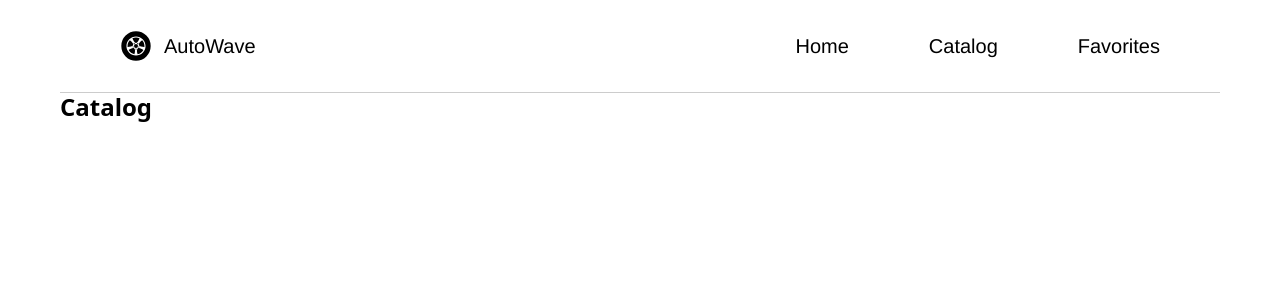
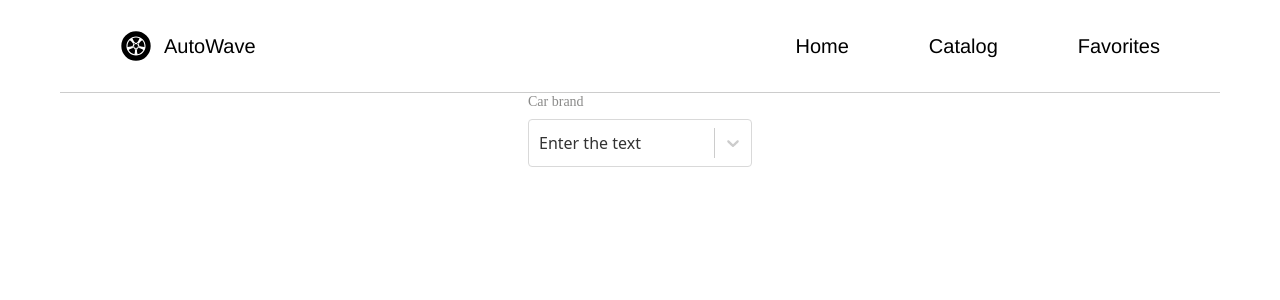
Before and after one commit to AnnaHort/auto-wave, a React (Create React App) app: page /catalog in a window 1280 px wide. Shown: the top 300 px of the page. Built offline with nearby package versions, Linux system fonts and the light colour scheme.

Commit message:
added CarFilter component
-added react-select library
-added select carBrand and carBrandSearchStyles

```diff
--- a/package.json
+++ b/package.json
@@ -12,6 +12,7 @@
     "react-icons": "^4.12.0",
     "react-router-dom": "^6.20.1",
     "react-scripts": "5.0.1",
+    "react-select": "^5.8.0",
     "styled-components": "^6.1.1",
     "web-vitals": "^2.1.4"
   },
--- /dev/null
+++ b/src/components/CarFilter/CarFilter.jsx
@@ -0,0 +1,58 @@
+import React from "react";
+import Select from "react-select";
+
+import {
+  FilterFormStyled,
+  LabelStyled,
+  SelectorContainerStyled,
+} from "./CarFilter.styled";
+
+const options = [
+  { value: "chocolate", label: "Chocolate" },
+  { value: "strawberry", label: "Strawberry" },
+  { value: "vanilla", label: "Vanilla" },
+];
+
+const carBrandSearchStyles = {
+  control: (provided, state) => ({
+    ...provided,
+    borderColor: "#d9d9d9",
+    boxShadow: state.isFocused ? "transparent" : "none",
+    width: "224px",
+    height: "48px",
+    "&:hover": {
+      borderColor: "#d9d9d9",
+    },
+  }),
+  option: (provided, state) => ({
+    ...provided,
+    backgroundColor: "transparent",
+    color: state.isFocused ? "#121417" : "rgba(18, 20, 23, 0.20)",
+    "&:hover": {
+      backgroundColor: state.isFocused ? "transparent" : "#transparent",
+    },
+  }),
+  singleValue: (provided) => ({
+    ...provided,
+    width: "224px",
+  }),
+};
+
+const CarFilter = () => {
+  const defaultValue = { value: "", label: "Enter the text" };
+  return (
+    <FilterFormStyled method="post">
+      <SelectorContainerStyled>
+        <LabelStyled htmlFor="carBrand">Car brand</LabelStyled>
+        <Select
+          options={options}
+          styles={carBrandSearchStyles}
+          id="carBrand"
+          defaultValue={defaultValue}
+        />
+      </SelectorContainerStyled>
+    </FilterFormStyled>
+  );
+};
+
+export default CarFilter;
--- /dev/null
+++ b/src/components/CarFilter/CarFilter.styled.js
@@ -0,0 +1,43 @@
+import styled from "styled-components";
+
+export const FilterFormStyled = styled.div`
+  display: flex;
+  justify-content: center;
+  align-items: flex-end;
+  gap: 18px;
+`;
+
+export const SelectorContainerStyled = styled.div`
+  display: flex;
+  flex-direction: column;
+  gap: 8px;
+`;
+
+export const LabelStyled = styled.label`
+  color: #8a8a89;
+  font-family: Manrope;
+  font-size: 14px;
+  font-weight: 500;
+  line-height: 1.3;
+`;
+
+// export const SelectCarBrandStyled = styled.select`
+//   padding: 14px 89px 14px 18px;
+//   border-radius: 14px;
+//   background: #f7f7fb;
+// `;
+
+// export const SelectStyled = styled.select``;
+
+// export const OptionStyled = styled.option`
+//   color: rgba(18, 20, 23, 0.2);
+
+//   font-family: Manrope;
+//   font-size: 16px;
+//   font-weight: 500;
+//   line-height: 1.25;
+//   &:hover {
+//     background-color: #e0e0e0;
+//     color: #333;
+//   }
+// `;
--- a/src/pages/CatalogPage/Catalog.jsx
+++ b/src/pages/CatalogPage/Catalog.jsx
@@ -1,7 +1,12 @@
 import React from "react";
+import CarFilter from "../../components/CarFilter/CarFilter";
 
 const Catalog = () => {
-  return <h2>Catalog</h2>;
+  return (
+    <>
+    <CarFilter/>
+    </>
+  )
 };
 
 export default Catalog;
```
Also changed, not shown: 1 other file (tests, documents, lock files or other folders).
